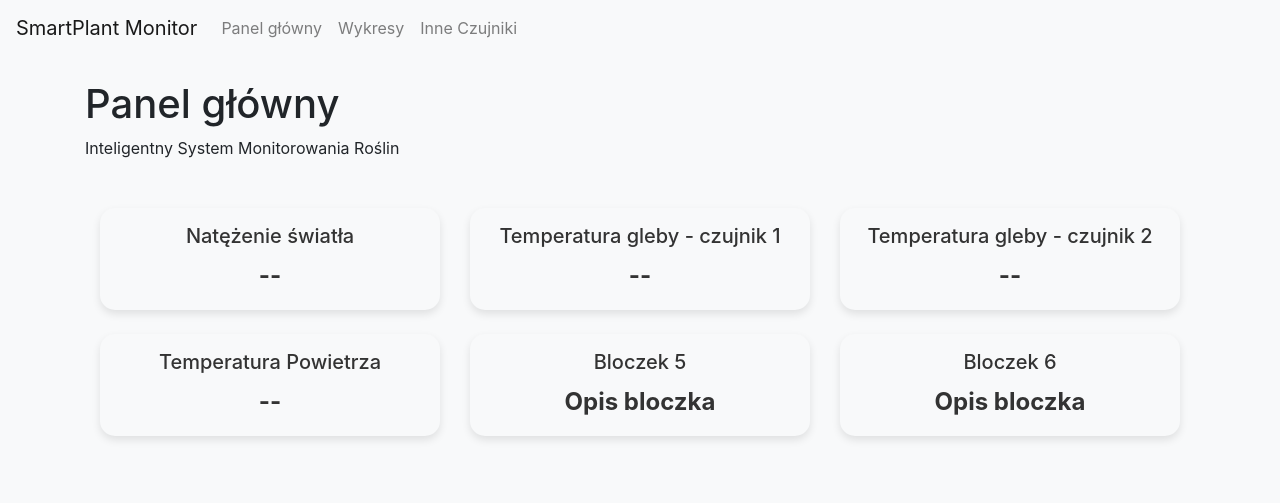
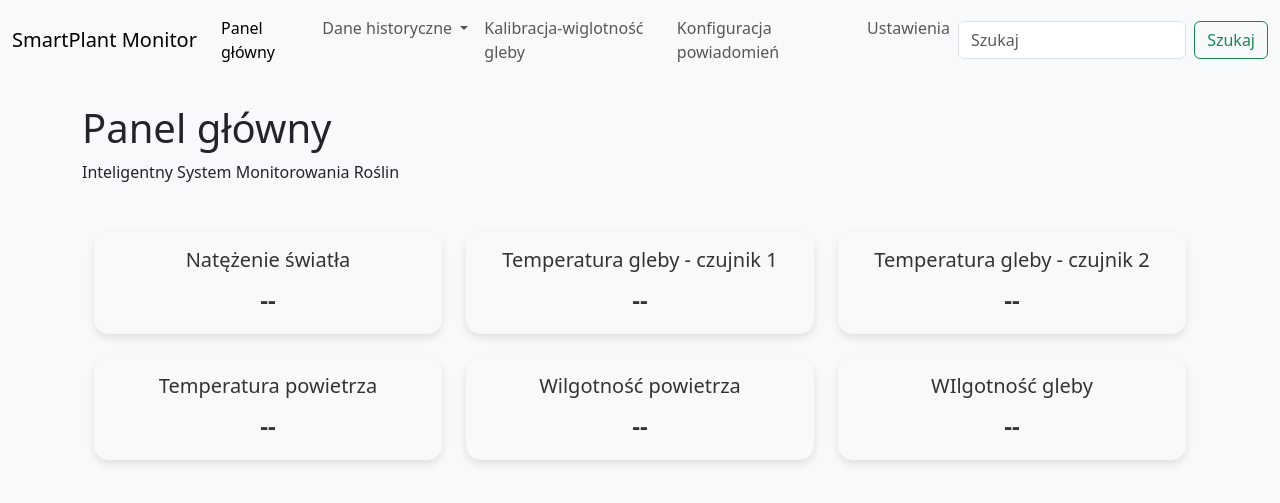
Before and after one commit to swirky/smart_system_plant_monitor, a Flask app: page / in a window 1280 px wide. Shown: the top 503 px of the page. Run offline with Flask 3, Linux system fonts and the light colour scheme; some libraries are stand-ins or nearby versions.

Commit message:
Ósmy commit 23 listopad

```diff
--- a/app.py
+++ b/app.py
@@ -24,7 +24,7 @@ simulated_light_sensor_object = SimulatedLightSensor("Light Sensor 1","BH1750")
 simulated_soil_temperature_sensor = SimulatedSoilTemperatureSensor("Soil Temperature Sensor 1","DS18B20")
 simulated_soil_temperature_sensor2 = SimulatedSoilTemperatureSensor("Soil Temperature Sensor 2","DS18B20")
 simulated_air_temperature_humidity_sensor = SimulatedAirTemperatureHumidity("Air Temperature and Humidity Sensor 1", "DHT11")
-simulated_soil_humidity_sensor = SimulatedSoilHumiditySensor("Soil Moisture Sensor 1","STEMMA Adafruit")
+simulated_soil_humidity_sensor = SimulatedSoilHumiditySensor("Soil Humidity Sensor 1","STEMMA Adafruit")
 #lightsensorObj = LightSensor("BH1750")
 #----------------------------------------------------------------------------------------------
 
@@ -135,13 +135,9 @@ def collect_sensor_data():
 def main_panel():
     return render_template('main_panel.html')
 
-@app.route('/test')
-def test():
-    return render_template('test.html')
-
-@app.route('/light_sensor')
-def light_sensor():
-    return render_template('light_sensor.html')
+@app.route('/historic_data_charts')
+def historic_data_charts():
+    return render_template('historic_data_charts.html')
 
 @socketio.on('connect')
 def on_connect():
@@ -153,10 +149,8 @@ def on_connect():
 
 
 if __name__ == '__main__':
-    #if os.environ.get("WERKZEUG_RUN_MAIN") == "true":
-        # Uruchamiamy zadania w tle tylko w głównym procesie
     with app.app_context():
         db.create_all()  # Tworzy wszystkie tabele, jeśli jeszcze nie istnieją
         initialize_sensors()  # Inicjalizacja czujników
     socketio.start_background_task(target=collect_sensor_data)
-    socketio.run(app, host="0.0.0.0", port=5000, debug=False)
+    socketio.run(app, host="0.0.0.0", port=5000, debug=True)
--- a/templates/base.html
+++ b/templates/base.html
@@ -4,35 +4,49 @@
     <meta charset="UTF-8">
     <meta name="viewport" content="width=device-width, initial-scale=1.0">
     <title></title>
-    <link rel="stylesheet" href="https://stackpath.bootstrapcdn.com/bootstrap/4.5.2/css/bootstrap.min.css">
+    <link href="https://cdn.jsdelivr.net/npm/bootstrap@5.3.0-alpha1/dist/css/bootstrap.min.css" rel="stylesheet">
     <link rel="stylesheet" href="{{ url_for('static', filename='css/styles.css') }}">
 </head>
 <body>
-    <nav class="navbar navbar-expand-lg navbar-light bg-light">
-        <a class="navbar-brand" href="/">SmartPlant Monitor</a>
-        <button class="navbar-toggler" type="button" data-toggle="collapse" data-target="#navbarNav" aria-controls="navbarNav" aria-expanded="false" aria-label="Toggle navigation">
+    <nav class="navbar navbar-expand-lg bg-body-tertiary">
+  <div class="container-fluid">
+    <a class="navbar-brand" href=" {{ url_for('main_panel') }}">SmartPlant Monitor</a>
+    <button class="navbar-toggler" type="button" data-bs-toggle="collapse" data-bs-target="#navbarScroll" aria-controls="navbarScroll" aria-expanded="false" aria-label="Toggle navigation">
       <span class="navbar-toggler-icon"></span>
     </button>
-        <div class="collapse navbar-collapse" id="navbarNav">
-            <ul class="navbar-nav">
+    <div class="collapse navbar-collapse" id="navbarScroll">
+      <ul class="navbar-nav me-auto my-2 my-lg-0 navbar-nav-scroll" style="--bs-scroll-height: 100px;">
         <li class="nav-item">
-                    <a class="nav-link" href="/">Panel główny</a>
+          <a class="nav-link active" aria-current="page" href="{{ url_for('main_panel') }}">Panel główny</a>
+        </li>
+        <li class="nav-item dropdown">
+          <a class="nav-link dropdown-toggle" href="#" role="button" data-bs-toggle="dropdown" aria-expanded="false"> Dane historyczne </a>
+          <ul class="dropdown-menu">
+            <li><a class="dropdown-item" href="{{ url_for('historic_data_charts')}}">Wykresy</a></li>
+            <li><a class="dropdown-item" href="#">Tabele</a></li>
+          </ul>
         </li>
           <li class="nav-item">
-                    <a class="nav-link" href="/light_sensor">Wykresy</a>
+          <a class="nav-link" href="#">Kalibracja-wiglotność gleby</a>
         </li>
           <li class="nav-item">
-                    <a class="nav-link" href="/other_sensors">Inne Czujniki</a>
+          <a class="nav-link" href="#">Konfiguracja powiadomień</a>
+        </li>
+          <li class="nav-item">
+          <a class="nav-link" href="#">Ustawienia</a>
         </li>
       </ul>
+      <form class="d-flex" role="search">
+        <input class="form-control me-2" type="search" placeholder="Szukaj" aria-label="Search">
+        <button class="btn btn-outline-success" type="submit">Szukaj</button>
+      </form>
+    </div>
   </div>
 </nav>
     <div class="content container mt-4">
         {% block content %}{% endblock %}
     </div>
 
-    <script src="https://code.jquery.com/jquery-3.5.1.slim.min.js"></script>
-    <script src="https://cdn.jsdelivr.net/npm/@popperjs/core@1.16.0/dist/umd/popper.min.js"></script>
-    <script src="https://stackpath.bootstrapcdn.com/bootstrap/4.5.2/js/bootstrap.min.js"></script>
+    <script src="https://cdn.jsdelivr.net/npm/bootstrap@5.3.0-alpha1/dist/js/bootstrap.bundle.min.js"></script>
 </body>
 </html>
--- a/templates/main_panel.html
+++ b/templates/main_panel.html
@@ -36,41 +36,28 @@
             <!-- Bloczek 4 -->
             <div class="col-lg-4 col-md-6 col-sm-12 mb-4 d-flex justify-content-center">
                 <div class="sensor-card bg-light p-3 text-center">
-                    <h4>Temperatura Powietrza</h4>
-                    <p id="Air_Temperature_and_Humidity_Sensor_air_temperature">--</p>
+                    <h4>Temperatura powietrza</h4>
+                    <p id="Air_Temperature_and_Humidity_Sensor_1_air_temperature">--</p>
                 </div>
             </div>
 
             <!-- Bloczek 5 -->
             <div class="col-lg-4 col-md-6 col-sm-12 mb-4 d-flex justify-content-center">
                 <div class="sensor-card bg-light p-3 text-center">
-                    <h4>Bloczek 5</h4>
-                    <p>Opis bloczka</p>
+                    <h4>Wilgotność powietrza</h4>
+                    <p id="Air_Temperature_and_Humidity_Sensor_1_air_humidity">--</p>
                 </div>
             </div>
 
             <!-- Bloczek 6 -->
             <div class="col-lg-4 col-md-6 col-sm-12 mb-4 d-flex justify-content-center">
                 <div class="sensor-card bg-light p-3 text-center">
-                    <h4>Bloczek 6</h4>
-                    <p>Opis bloczka</p>
+                    <h4>WIlgotność gleby</h4>
+                    <p id="Soil_Humidity_Sensor_1_soil_humidity">--</p>
                 </div>
             </div>
         </div>
     </div>
-
-    <!-- SortableJS -->
-    <script src="https://cdnjs.cloudflare.com/ajax/libs/Sortable/1.14.0/Sortable.min.js"></script>
-    <script>
-        // Inicjalizacja SortableJS na elemencie o id "sortable-grid"
-        document.addEventListener("DOMContentLoaded", function() {
-            const grid = document.getElementById('sortable-grid');
-            Sortable.create(grid, {
-                animation: 150, // Czas trwania animacji
-                ghostClass: 'sortable-ghost' // Klasa dodana do przeciąganego elementu
-            });
-        });
-    </script>
 
 <script src="https://cdnjs.cloudflare.com/ajax/libs/socket.io/4.0.1/socket.io.min.js"></script>
 <script>
```
Also changed, not shown: templates/historic_data_charts.html (added, +9 -0 lines), templates/light_sensor.html (deleted, +0 -18 lines), templates/test.html (deleted, +0 -56 lines). Lines whose indentation alone changed are shown as unchanged.
